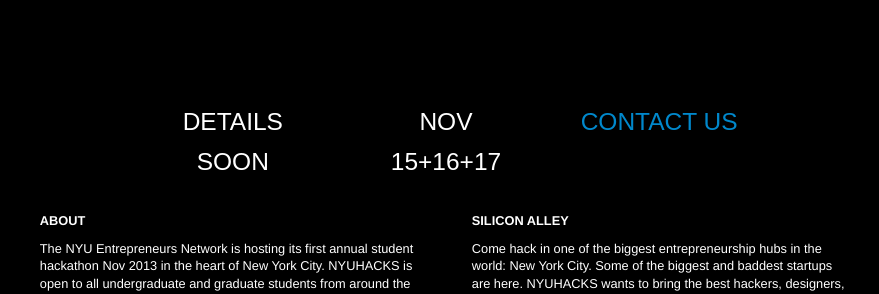
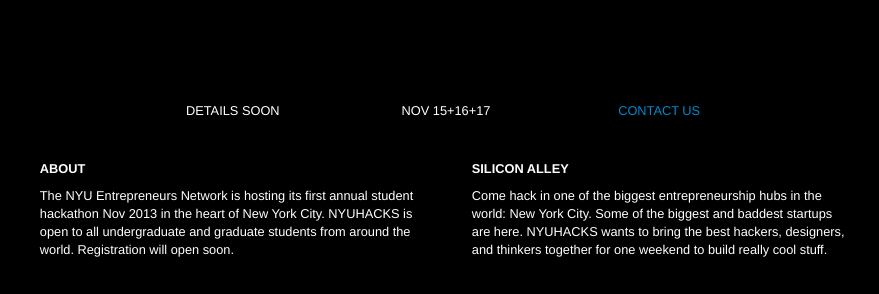
Before and after one commit to JonHMChan/nyuhacks, a plain HTML site: page templates/index.html in a window 1280 px wide. Shown: the part 651-945 px from the top of the page, without its empty margins (194-1073 px from the left). Drawn offline with nearby package versions, Linux system fonts and the light colour scheme; files that its build step writes are made by us from their sources; files whose address does not match are found by name.

Commit message:
Fixed headings

```diff
--- a/static/css/main.css
+++ b/static/css/main.css
@@ -112,6 +112,9 @@ h4 {
     font-size: 1.1em;
     line-height: 1.0em;
     color: #9900FF;
+}
+.center {
+    text-align: center;
 }
 div#container {
     background: none;
--- a/templates/index.html
+++ b/templates/index.html
@@ -55,13 +55,13 @@
             <div class="row-fluid" id="banner">
                 <div class="span6 offset3">
                     <div class="span4 section">
-                    <h3>DETAILS SOON</h3>
+                    <p class="center">DETAILS SOON</p>
                     </div>
                     <div class="span4 section">
-                    <h3>NOV 15+16+17</h3>
+                    <p class="center">NOV 15+16+17</p>
                     </div>
                     <div class="span4 section">
-                    <h3><a href="mailto:me@jonhmchan.com">CONTACT US</a></h3>
+                    <p class="center"><a href="mailto:me@jonhmchan.com">CONTACT US</a></p>
                     </div>
                 </div>
             </div>
```
